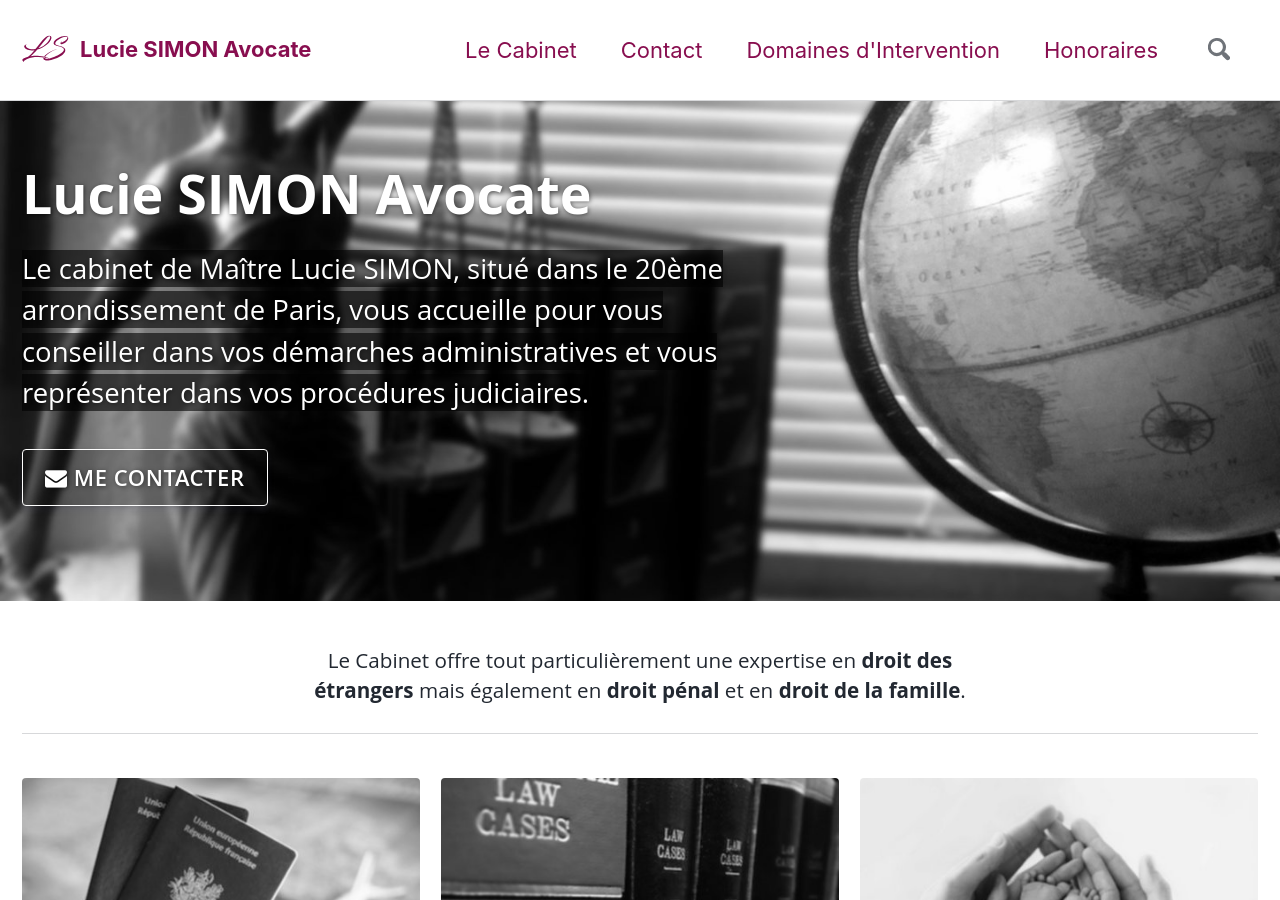
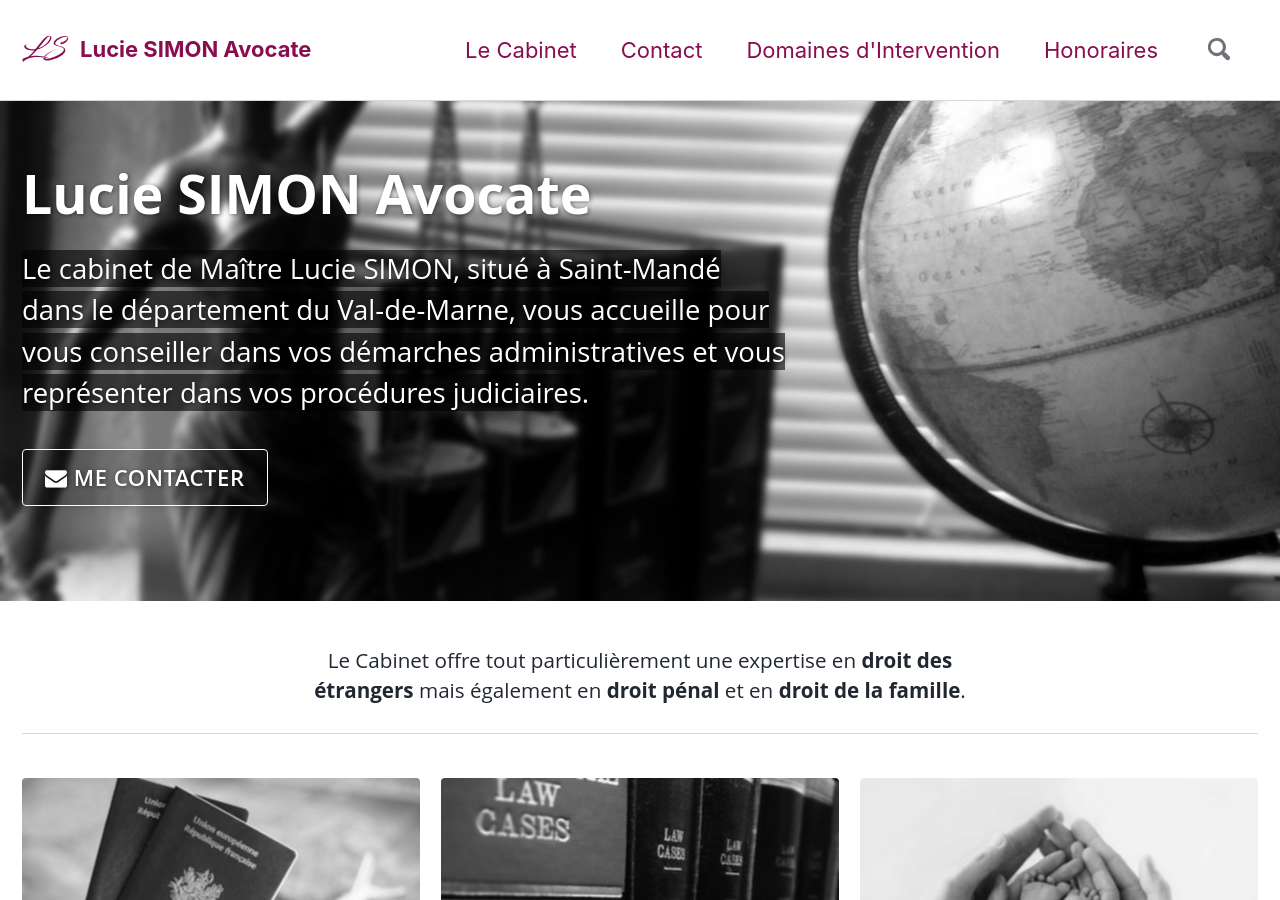
Before and after one commit to luciesimonavocate/luciesimonavocate.github.io, a Jekyll site: the page built from _pages/home.md, in a window 1280 px wide and 900 px high. Built offline with Jekyll 4.4.1, drawn with Linux system fonts in a browser that asks for light colours.

Commit message:
Update Address

```diff
--- a/_pages/home.md
+++ b/_pages/home.md
@@ -7,7 +7,7 @@ header:
   cta_label: "<i class='fa fa-envelope'></i> Me Contacter"
   cta_url: "/contact/"
   caption:
-excerpt: '<mark>Le cabinet de Maître Lucie SIMON, situé dans le 20ème arrondissement de Paris, vous accueille pour vous conseiller dans vos démarches administratives et vous représenter dans vos procédures judiciaires.<mark>'
+excerpt: '<mark>Le cabinet de Maître Lucie SIMON, situé à Saint-Mandé dans le département du Val-de-Marne, vous accueille pour vous conseiller dans vos démarches administratives et vous représenter dans vos procédures judiciaires.<mark>'
 feature_row:
   - image_path: /assets/images/mm-droit-etranger.jpg
     alt: "Droit des Étrangers"
```
